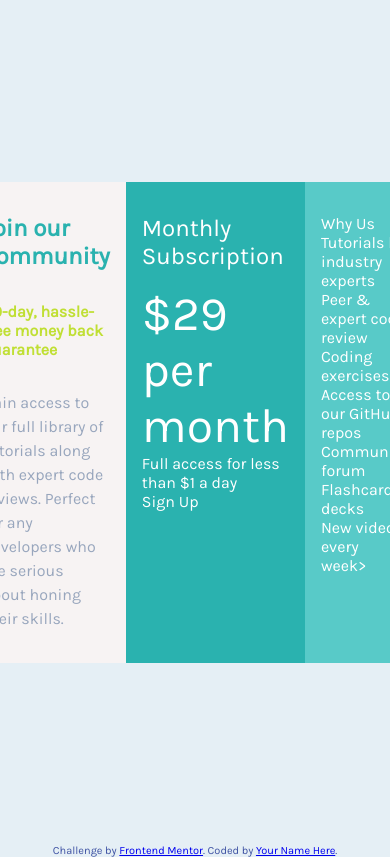
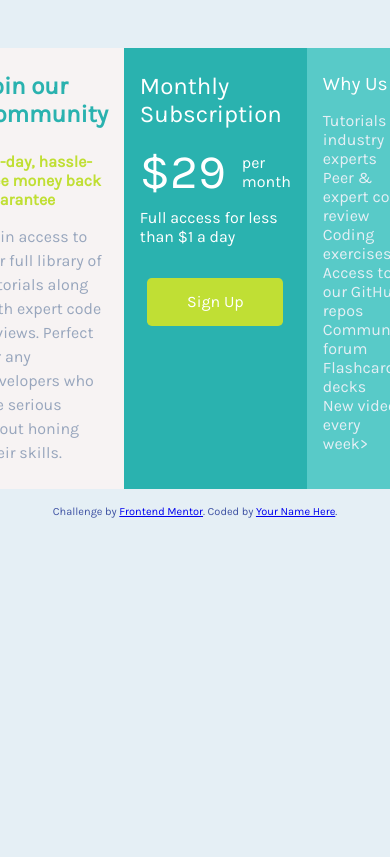
Before and after one commit to tonage72/single-price-grid-component-master, a plain HTML site: page index.html in a window 390 px wide. Shown: the top 857 px of the page. Drawn offline with Linux system fonts and the light colour scheme.

Commit message:
mobile portion of challenge done.

```diff
--- a/css/styles.css
+++ b/css/styles.css
@@ -22,27 +22,34 @@ html {
 body {
 	margin: 0 1.5rem;
 	background-color: hsl(204, 43%, 93%);
+	scrollbar-gutter: stable;
 }
 
 main {
-	height: 100vh;
+	/* height: 100vh; */
 	display: grid;
 	place-content: center;
 	grid-auto-flow: row;
+	margin-top: 3rem;
+	margin-bottom: 1rem;
+	border-radius: .3rem;
 }
 
 main ul{
-	padding: 2rem 1rem 2rem 1rem;
+	padding: 1.5rem 1rem 1.5rem 1rem;
 }
 
+/* first div */
 main ul:first-child {
 	background-color: rgb(247, 243, 243);
 }
 
+/* second div */
 main ul:nth-child(2) {
 	background-color: hsl(179, 62%, 43%)
 }
 
+/* last div */
 main ul:nth-child(3) {
 	background-color: hsl(179, 52%, 57%);;
 }
@@ -52,13 +59,13 @@ ul:first-child li:first-child {
 	font-size: 1.5rem;
 	color: hsl(179, 62%, 43%);
 	font-weight: 700;
-	margin-bottom: 2rem;
+	margin-bottom: 1.5rem;
 }
 
 /* 30day... */
 ul:first-child li:nth-child(2) {
 	color: hsl(71, 73%, 54%);
-	margin-bottom: 2rem;
+	margin-bottom: 1rem;
 	font-weight: 700;
 }
 
@@ -77,27 +84,47 @@ ul:nth-child(2) li:first-child {
 
 /* $29... */
 ul:nth-child(2) li:nth-child(2) {
+	display: flex;
+	align-items: center;
+	gap: 1rem;
 	color: white;
 	font-size: 3rem;
+	margin-bottom: .5rem;
+}
+
+/* per month */
+ul:nth-child(2) li:nth-child(2) span {
+	font-size: 1rem;
+	color: white;
 }
 
 /* Full... */
 ul:nth-child(2) li:nth-child(3) {
 	color: white;
+	margin-bottom: 2rem;
 }
 
 /* Sign... */
 ul:nth-child(2) li:nth-child(4) {
+	width: 90%;
+	margin-left: auto;
+	margin-right: auto;
+	text-align: center;
+	line-height: 3rem;
+	border-radius: .3rem;
+	background-color: hsl(71, 73%, 54%);
 	color: white;
 }
 
 /* Whole Why us ul */
 ul:nth-child(3) {
-	color: white;
+	color: hsl(204, 43%, 93%);
 }
 
 /* Why us */
 ul:nth-child(3) li:first-child {
+	font-size: 1.2rem;
+	margin-bottom: 1rem;
 	color: white;
 }
 
--- a/index.html
+++ b/index.html
@@ -26,7 +26,7 @@
         Monthly Subscription
       </li>
       <li>
-        &dollar;29 per month
+        &dollar;29 <span>per month</span>
       </li>
       <li>
         Full access for less than &dollar;1 a day
```
